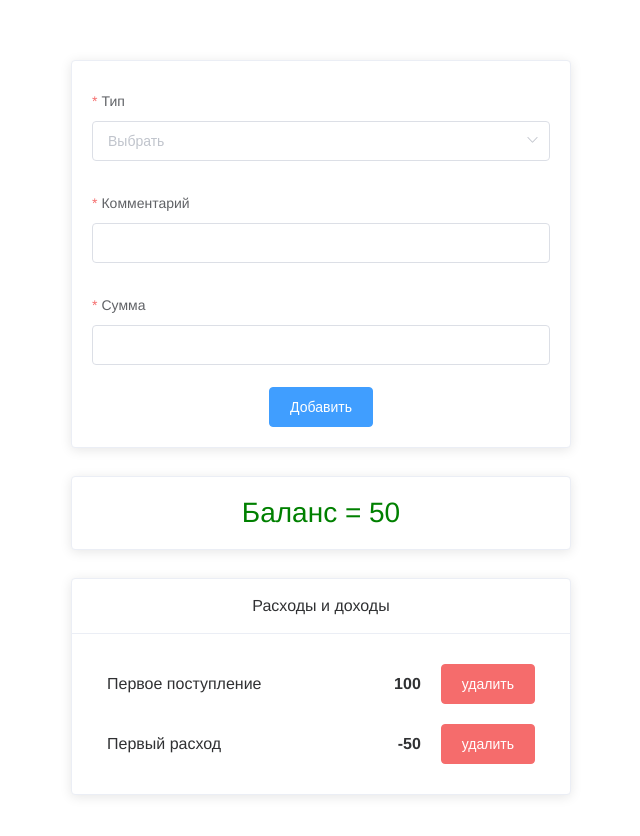
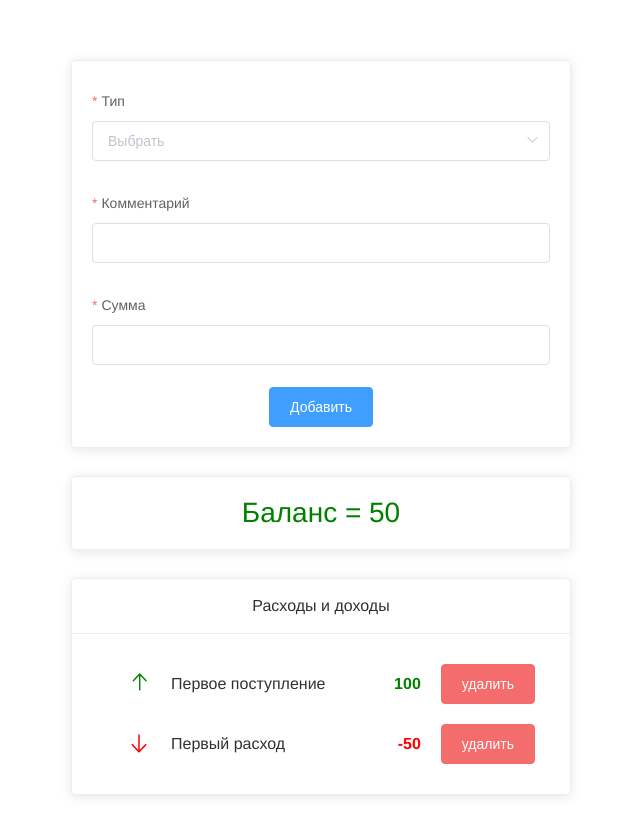
Before and after one commit to agdobrynin/udemy-budget, a Vue app: page / in a window 1280 px wide. Shown: the top 836 px of the page, without its empty margins (319-959 px from the left). Built offline with nearby package versions, Linux system fonts and the light colour scheme.

Commit message:
Coloring icons in budget item

```diff
--- a/src/components/BudgetListItem.vue
+++ b/src/components/BudgetListItem.vue
@@ -1,7 +1,10 @@
 <template>
   <div class="list-item">
+    <span class="icon">
+      <i :class="isNegative ? 'red el-icon-bottom': 'green el-icon-top'"></i>
+    </span>
     <span class="comment">{{ BudgetItem.comment }}</span>
-    <span class="value">{{ BudgetItem.value }}</span>
+    <span class="value" :class="isNegative ? 'red': 'green'">{{ BudgetItem.value }}</span>
     <ElButton type="danger" @click.prevent="deleteItem(BudgetItem.id)">удалить</ElButton>
   </div>
 </template>
@@ -38,6 +41,10 @@ export default {
       }).catch(() => {
       });
     }
+  },
+
+  computed: {
+    isNegative: self => self.BudgetItem.value < 0,
   }
 }
 </script>
@@ -55,4 +62,18 @@ export default {
   margin-right: 20px;
 }
 
+.red {
+  color: red;
+}
+
+.green {
+  color: green;
+}
+
+.icon {
+  color: #606266;
+  margin: 0 20px;
+  font-size: 1.5em;
+  vertical-align: middle;
+}
 </style>
```
